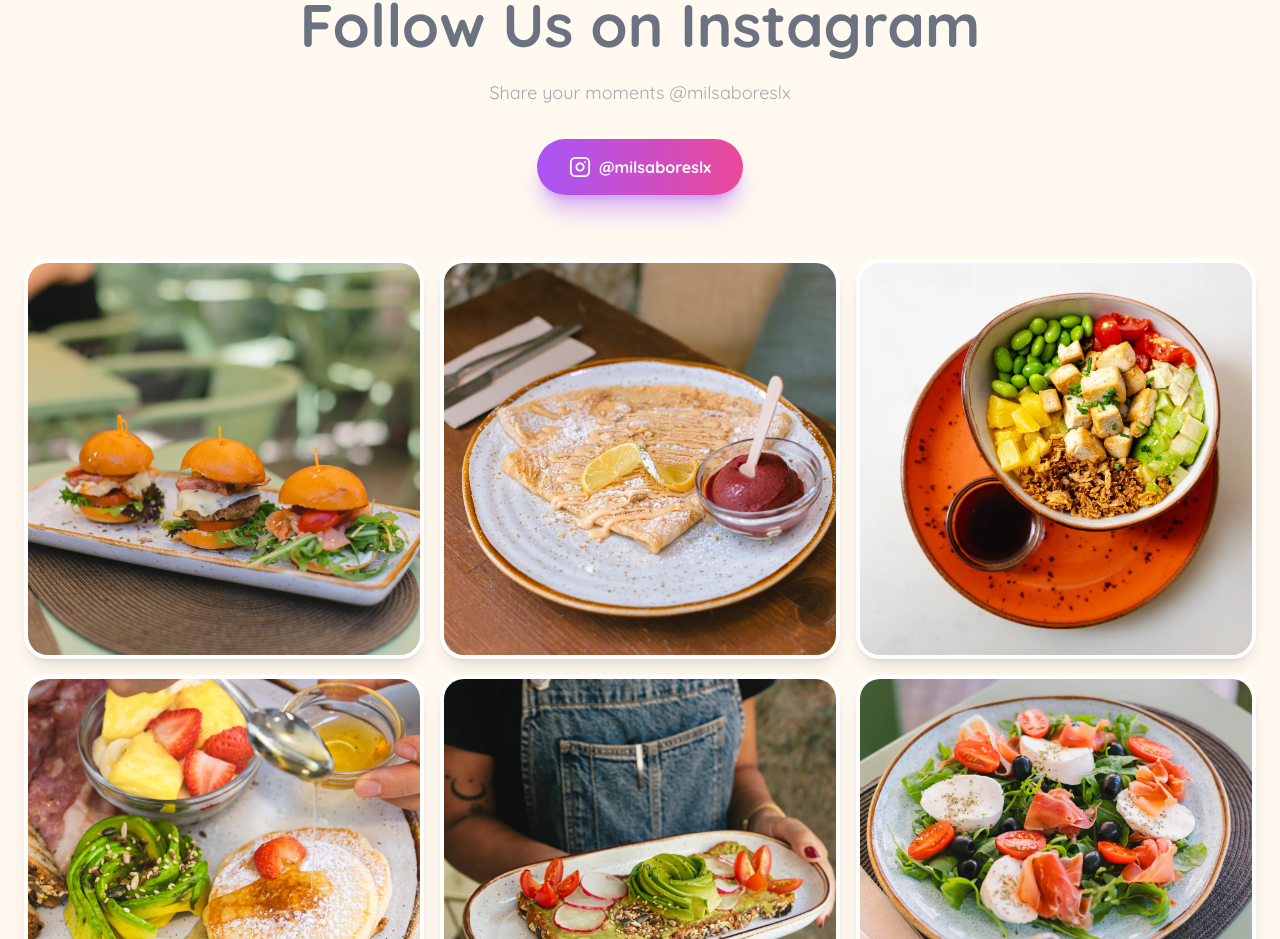
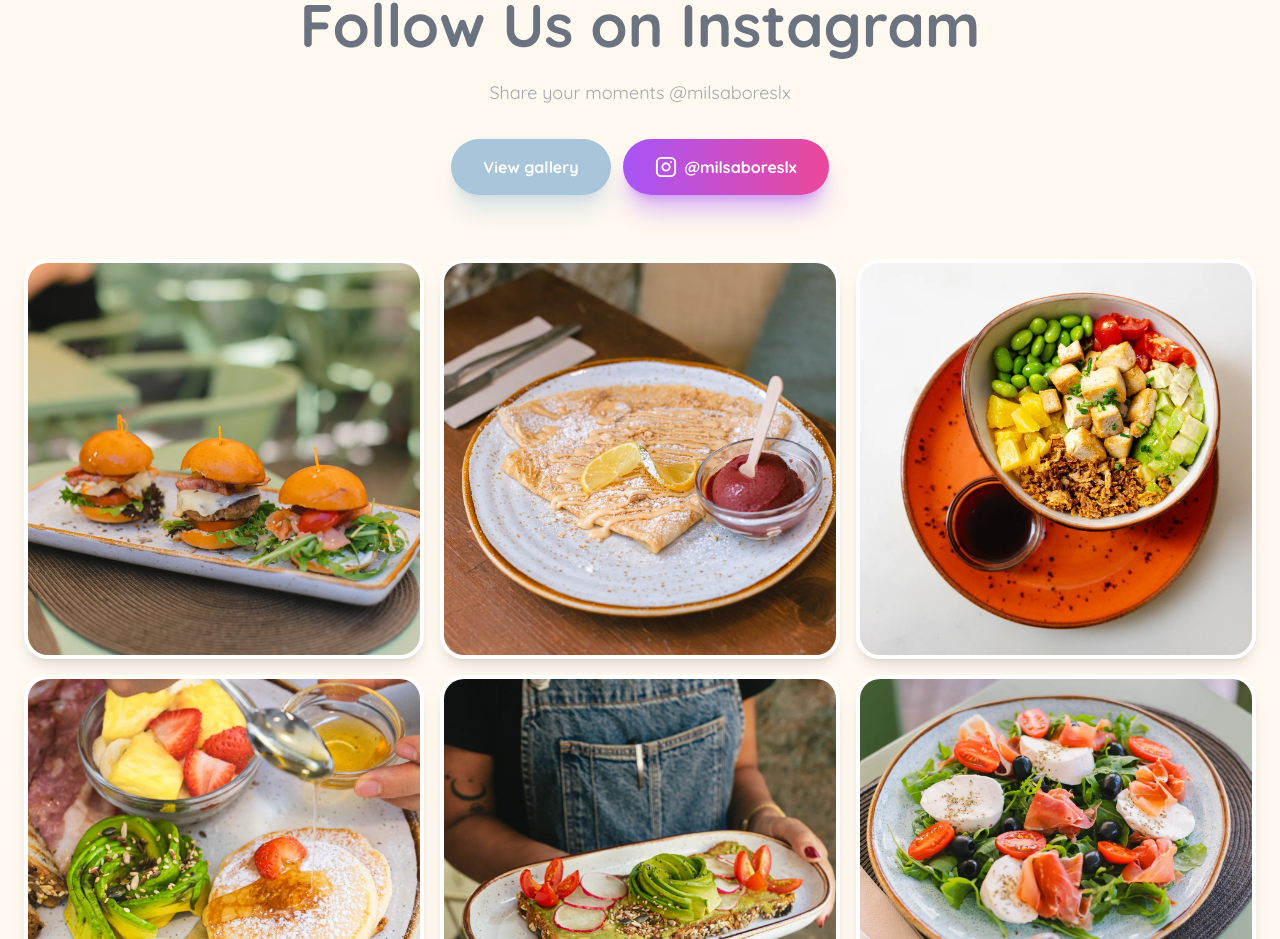
Before and after one commit to josetabares24-png/milsabores, a Next.js app: page /en in a window 1280 px wide. Shown: the part 4819-5758 px from the top of the page. Built offline with nearby package versions, Linux system fonts and the light colour scheme.

Commit message:
fix(home): restore restaurant gallery section

```diff
--- a/messages/de.json
+++ b/messages/de.json
@@ -91,6 +91,7 @@
     "title": "Folgen Sie Uns auf Instagram",
     "subtitle": "Teilen Sie Ihre Momente",
     "handle": "@milsaboreslx",
+    "view_gallery": "Galerie ansehen",
     "cta": "Markieren Sie uns auf Ihren Fotos und erscheinen Sie in unserer Galerie!"
   },
   "visit": {
--- a/messages/en.json
+++ b/messages/en.json
@@ -91,6 +91,7 @@
     "title": "Follow Us on Instagram",
     "subtitle": "Share your moments",
     "handle": "@milsaboreslx",
+    "view_gallery": "View gallery",
     "cta": "Tag us in your photos and you might appear in our gallery!"
   },
   "visit": {
--- a/messages/es.json
+++ b/messages/es.json
@@ -91,6 +91,7 @@
     "title": "Síguenos en Instagram",
     "subtitle": "Comparte tus momentos",
     "handle": "@milsaboreslx",
+    "view_gallery": "Ver galería",
     "cta": "¡Etiquétanos en tus fotos y aparece en nuestra galería!"
   },
   "visit": {
--- a/messages/fr.json
+++ b/messages/fr.json
@@ -91,6 +91,7 @@
     "title": "Suivez-Nous sur Instagram",
     "subtitle": "Partagez vos moments",
     "handle": "@milsaboreslx",
+    "view_gallery": "Voir la galerie",
     "cta": "Identifiez-nous sur vos photos et apparaissez dans notre galerie !"
   },
   "visit": {
--- a/messages/it.json
+++ b/messages/it.json
@@ -91,6 +91,7 @@
     "title": "Seguici su Instagram",
     "subtitle": "Condividi i tuoi momenti",
     "handle": "@milsaboreslx",
+    "view_gallery": "Vedi galleria",
     "cta": "Taggaci nelle tue foto e potresti apparire nella nostra galleria!"
   },
   "visit": {
--- a/messages/pt.json
+++ b/messages/pt.json
@@ -91,6 +91,7 @@
     "title": "Siga-nos no Instagram",
     "subtitle": "Partilhe os seus momentos",
     "handle": "@milsaboreslx",
+    "view_gallery": "Ver galeria",
     "cta": "Marque-nos nas suas fotos e apareça na nossa galeria!"
   },
   "visit": {
--- a/src/components/InstagramGallery.tsx
+++ b/src/components/InstagramGallery.tsx
@@ -4,6 +4,7 @@ import { motion } from 'framer-motion'
 import { useTranslations } from 'next-intl'
 import { Instagram } from 'lucide-react'
 import Image from 'next/image'
+import Link from 'next/link'
 
 const instagramImages = [
   {
@@ -62,16 +63,23 @@ export default function InstagramGallery() {
             {t('subtitle')} {t('handle')}
           </p>
 
-          {/* Instagram Button */}
+          <div className="flex flex-col sm:flex-row items-center justify-center gap-3">
+            <Link
+              href="/galeria"
+              className="inline-flex items-center justify-center px-8 py-4 bg-pastel text-white font-bold rounded-full hover:bg-pastel-dark hover:scale-105 transition-transform shadow-xl shadow-pastel/40 focus:outline-none focus-visible:ring-4 focus-visible:ring-pastel/30"
+            >
+              {t('view_gallery')}
+            </Link>
             <a
               href="https://instagram.com/milsaboreslx"
               target="_blank"
               rel="noopener noreferrer"
-            className="inline-flex items-center gap-2 px-8 py-4 bg-gradient-to-r from-purple-500 to-pink-500 text-white font-bold rounded-full hover:scale-105 transition-transform shadow-xl shadow-purple-500/40"
+              className="inline-flex items-center gap-2 px-8 py-4 bg-gradient-to-r from-purple-500 to-pink-500 text-white font-bold rounded-full hover:scale-105 transition-transform shadow-xl shadow-purple-500/40 focus:outline-none focus-visible:ring-4 focus-visible:ring-pink-300/40"
             >
               <Instagram size={22} />
               <span>{t('handle')}</span>
             </a>
+          </div>
         </motion.div>
 
         {/* Gallery Grid */}
```
Lines whose indentation alone changed are shown as unchanged.
